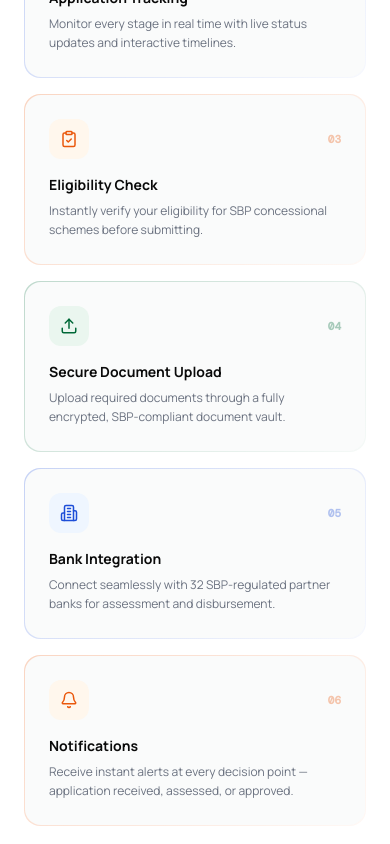
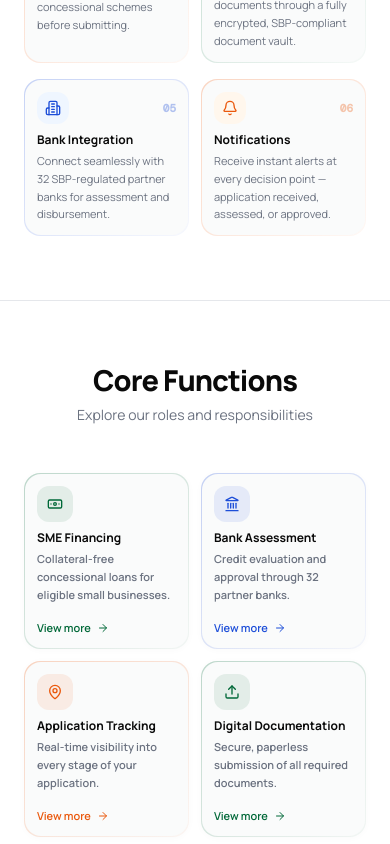
Before and after one commit to mahnoorarshad588-bot/SME-portal-Frontend, a React (Vite) app: page / in a window 390 px wide. Shown: the part 2040-2884 px from the top of the page. Built offline with nearby package versions, Linux system fonts and the light colour scheme; a web font is replaced by a local one.

Commit message:
Make portal responsive

```diff
--- a/src/app/pages/Intro.tsx
+++ b/src/app/pages/Intro.tsx
@@ -353,7 +353,7 @@ export default function Intro() {
           <div className="grid grid-cols-1 lg:grid-cols-3 gap-4">
 
             {/* Left block: 2×2 smaller cards */}
-            <div className="lg:col-span-2 grid grid-cols-1 sm:grid-cols-2 gap-4">
+            <div className="lg:col-span-2 grid grid-cols-2 gap-3 sm:gap-4">
               {FEATURES.slice(0, 4).map(({ icon: Icon, title, desc, color, bg }, i) => {
                 const isHov = hoveredFeature === i;
                 return (
@@ -362,17 +362,17 @@ export default function Intro() {
                       <div
                         onMouseEnter={() => setHoveredFeature(i)}
                         onMouseLeave={() => setHoveredFeature(null)}
-                        className="h-full rounded-2xl p-6 flex flex-col gap-4 transition-all duration-200 cursor-default"
+                        className="h-full rounded-2xl p-3 sm:p-6 flex flex-col gap-2 sm:gap-4 transition-all duration-200 cursor-default"
                         style={{ background: isHov ? "#fff" : "#FAFBFB", boxShadow: isHov ? `0 12px 36px -4px ${color}22` : "none", transform: isHov ? "translateY(-3px)" : "none" }}>
                         <div className="flex items-center justify-between">
-                          <div className="w-10 h-10 rounded-xl flex items-center justify-center" style={{ background: bg }}>
-                            <Icon className="w-4.5 h-4.5" style={{ color, width: "18px", height: "18px" }} />
+                          <div className="w-8 h-8 sm:w-10 sm:h-10 rounded-xl flex items-center justify-center" style={{ background: bg }}>
+                            <Icon className="w-4 h-4 sm:w-4.5 sm:h-4.5" style={{ color, width: "16px", height: "16px" }} />
                           </div>
                           <span style={{ fontFamily: "var(--font-mono)", fontSize: "11px", fontWeight: 700, color: color + "55" }}>0{i + 1}</span>
                         </div>
                         <div>
-                          <div className="text-sm font-bold mb-1.5" style={{ color: "#0A0A0A" }}>{title}</div>
-                          <p className="text-xs leading-relaxed" style={{ color: G.textMuted }}>{desc}</p>
+                          <div className="text-xs sm:text-sm font-bold mb-1 sm:mb-1.5" style={{ color: "#0A0A0A" }}>{title}</div>
+                          <p className="text-[11px] sm:text-xs leading-relaxed" style={{ color: G.textMuted }}>{desc}</p>
                         </div>
                       </div>
                     </GradientBox>
@@ -381,8 +381,8 @@ export default function Intro() {
               })}
             </div>
 
-            {/* Right block: 2 stacked cards */}
-            <div className="flex flex-col gap-4">
+            {/* Right block: 2 stacked cards (2-up on mobile, stacked from lg) */}
+            <div className="grid grid-cols-2 lg:flex lg:flex-col gap-3 sm:gap-4">
               {FEATURES.slice(4).map(({ icon: Icon, title, desc, color, bg }, i) => {
                 const idx = i + 4;
                 const isHov = hoveredFeature === idx;
@@ -392,17 +392,17 @@ export default function Intro() {
                       <div
                         onMouseEnter={() => setHoveredFeature(idx)}
                         onMouseLeave={() => setHoveredFeature(null)}
-                        className="h-full rounded-2xl p-6 flex flex-col gap-4 transition-all duration-200 cursor-default"
+                        className="h-full rounded-2xl p-3 sm:p-6 flex flex-col gap-2 sm:gap-4 transition-all duration-200 cursor-default"
                         style={{ background: isHov ? "#fff" : "#FAFBFB", boxShadow: isHov ? `0 12px 36px -4px ${color}22` : "none", transform: isHov ? "translateY(-3px)" : "none" }}>
                         <div className="flex items-center justify-between">
-                          <div className="w-10 h-10 rounded-xl flex items-center justify-center" style={{ background: bg }}>
-                            <Icon className="w-4.5 h-4.5" style={{ color, width: "18px", height: "18px" }} />
+                          <div className="w-8 h-8 sm:w-10 sm:h-10 rounded-xl flex items-center justify-center" style={{ background: bg }}>
+                            <Icon className="w-4 h-4 sm:w-4.5 sm:h-4.5" style={{ color, width: "16px", height: "16px" }} />
                           </div>
                           <span style={{ fontFamily: "var(--font-mono)", fontSize: "11px", fontWeight: 700, color: color + "55" }}>0{idx + 1}</span>
                         </div>
                         <div>
-                          <div className="text-sm font-bold mb-1.5" style={{ color: "#0A0A0A" }}>{title}</div>
-                          <p className="text-xs leading-relaxed" style={{ color: G.textMuted }}>{desc}</p>
+                          <div className="text-xs sm:text-sm font-bold mb-1 sm:mb-1.5" style={{ color: "#0A0A0A" }}>{title}</div>
+                          <p className="text-[11px] sm:text-xs leading-relaxed" style={{ color: G.textMuted }}>{desc}</p>
                         </div>
                       </div>
                     </GradientBox>
@@ -428,22 +428,22 @@ export default function Intro() {
             </div>
           </Reveal>
 
-          <div className="grid grid-cols-1 sm:grid-cols-2 lg:grid-cols-5 gap-4">
+          <div className="grid grid-cols-2 lg:grid-cols-5 gap-3 sm:gap-4">
             {CORE_FUNCTIONS.map(({ icon: Icon, title, desc, accent }, i) => (
               <Reveal key={title} delay={i * 80} className="h-full">
                 <GradientBox accent={accent} className="h-full">
                 <button
                   onClick={() => document.getElementById("access-portal")?.scrollIntoView({ behavior: "smooth" })}
-                  className="w-full h-full text-left rounded-2xl p-6 flex flex-col gap-4 transition-all duration-200 hover:-translate-y-1"
+                  className="w-full h-full text-left rounded-2xl p-3 sm:p-6 flex flex-col gap-2 sm:gap-4 transition-all duration-200 hover:-translate-y-1"
                   style={{ background: "#FAFBFB", boxShadow: "0 1px 8px rgba(0,0,0,0.03)" }}>
-                  <div className="w-12 h-12 rounded-xl flex items-center justify-center" style={{ background: accent + "18" }}>
-                    <Icon className="w-5 h-5" style={{ color: accent }} />
+                  <div className="w-9 h-9 sm:w-12 sm:h-12 rounded-xl flex items-center justify-center" style={{ background: accent + "18" }}>
+                    <Icon className="w-4 h-4 sm:w-5 sm:h-5" style={{ color: accent }} />
                   </div>
                   <div>
-                    <div className="text-sm font-bold mb-1.5" style={{ color: "#0A0A0A" }}>{title}</div>
-                    <p className="text-xs leading-relaxed" style={{ color: G.textMuted }}>{desc}</p>
+                    <div className="text-xs sm:text-sm font-bold mb-1 sm:mb-1.5" style={{ color: "#0A0A0A" }}>{title}</div>
+                    <p className="text-[11px] sm:text-xs leading-relaxed" style={{ color: G.textMuted }}>{desc}</p>
                   </div>
-                  <div className="flex items-center gap-1.5 text-xs font-semibold mt-auto pt-2" style={{ color: accent }}>
+                  <div className="flex items-center gap-1.5 text-[11px] sm:text-xs font-semibold mt-auto pt-2" style={{ color: accent }}>
                     View more <ArrowRight className="w-3 h-3" />
                   </div>
                 </button>
@@ -566,16 +566,16 @@ export default function Intro() {
               </button>
             </div>
           </Reveal>
-          <div className="grid grid-cols-1 sm:grid-cols-2 lg:grid-cols-4 gap-4">
+          <div className="grid grid-cols-2 lg:grid-cols-4 gap-3 sm:gap-4">
             {ANNOUNCEMENTS.map(({ date, tag, title, tagColor }, i) => (
               <Reveal key={title} delay={i * 80} className="h-full">
                 <GradientBox accent={tagColor} className="h-full">
-                  <div className="h-full rounded-2xl p-5 bg-white flex flex-col gap-3 hover:-translate-y-1 transition-all cursor-pointer"
+                  <div className="h-full rounded-2xl p-3 sm:p-5 bg-white flex flex-col gap-2 sm:gap-3 hover:-translate-y-1 transition-all cursor-pointer"
                     style={{ boxShadow: "0 2px 10px rgba(0,0,0,0.04)" }}>
-                    <span className="text-xs" style={{ color: G.textMuted }}>{date}</span>
-                    <span className="text-[10px] font-bold uppercase tracking-wider px-2.5 py-1 rounded-full w-fit"
+                    <span className="text-[11px] sm:text-xs" style={{ color: G.textMuted }}>{date}</span>
+                    <span className="text-[9px] sm:text-[10px] font-bold uppercase tracking-wider px-2 sm:px-2.5 py-1 rounded-full w-fit"
                       style={{ background: tagColor + "18", color: tagColor, border: `1px solid ${tagColor}30` }}>{tag}</span>
-                    <p className="text-sm font-semibold leading-snug" style={{ color: G.green }}>{title}</p>
+                    <p className="text-xs sm:text-sm font-semibold leading-snug" style={{ color: G.green }}>{title}</p>
                   </div>
                 </GradientBox>
               </Reveal>
--- a/src/app/pages/sme/BusinessSetup.tsx
+++ b/src/app/pages/sme/BusinessSetup.tsx
@@ -190,10 +190,23 @@ export default function BusinessSetup() {
       {/* Right form */}
       <div className="flex-1 overflow-y-auto">
         <div className="max-w-2xl mx-auto px-6 py-10">
-          <button onClick={() => navigate("/")} className="flex items-center gap-2 mb-8 text-sm"
+          <button onClick={() => navigate("/")} className="flex items-center gap-2 mb-6 text-sm"
             style={{ color: C.textMuted }}>
             <ArrowLeft className="w-4 h-4" /> Back
           </button>
+
+          {/* Mobile brand header — the left panel above is hidden below lg */}
+          <div className="lg:hidden flex items-center gap-3 mb-8">
+            <div className="w-12 h-12 rounded-xl flex items-center justify-center flex-shrink-0"
+              style={{ background: `linear-gradient(160deg, ${C.green}, ${C.greenDark})` }}>
+              <ImageWithFallback src={sbpLogo} alt="SBP" className="w-9 h-9 object-contain"
+                style={{ filter: "brightness(0) invert(1)" }} />
+            </div>
+            <div>
+              <h2 className="text-base font-extrabold" style={{ color: C.text }}>Create Your Business Profile</h2>
+              <p className="text-xs" style={{ color: C.textMuted }}>State Bank of Pakistan</p>
+            </div>
+          </div>
 
           {/* Header */}
           <div className="mb-6 flex items-center gap-3">
--- a/src/app/pages/sme/SmeAuth.tsx
+++ b/src/app/pages/sme/SmeAuth.tsx
@@ -202,10 +202,23 @@ export default function SmeAuth() {
 
           {/* Mobile back */}
           <button onClick={() => navigate("/")}
-            className="lg:hidden flex items-center gap-2 mb-8 text-sm"
+            className="lg:hidden flex items-center gap-2 mb-6 text-sm"
             style={{ color: C.textMuted }}>
             <ArrowLeft className="w-4 h-4" /> Back
           </button>
+
+          {/* Mobile brand header — the left panel above is hidden below lg */}
+          <div className="lg:hidden flex items-center gap-3 mb-8">
+            <div className="w-12 h-12 rounded-xl flex items-center justify-center flex-shrink-0"
+              style={{ background: `linear-gradient(160deg, ${C.green}, ${C.greenDark})` }}>
+              <ImageWithFallback src={sbpLogo} alt="SBP" className="w-9 h-9 object-contain"
+                style={{ filter: "brightness(0) invert(1)" }} />
+            </div>
+            <div>
+              <h2 className="text-base font-extrabold" style={{ color: C.text }}>SME Applicant Portal</h2>
+              <p className="text-xs" style={{ color: C.textMuted }}>State Bank of Pakistan</p>
+            </div>
+          </div>
 
           {/* ── LOGIN ── */}
           {mode === "login" && (
```
Also changed, not shown: src/app/pages/bank/BankAuth.tsx (+14 -1 lines), src/app/pages/sbp/SbpAuth.tsx (+14 -1 lines).
